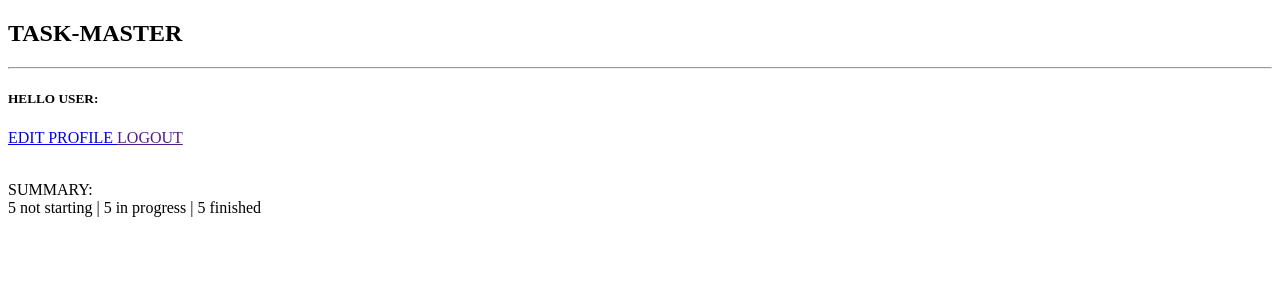
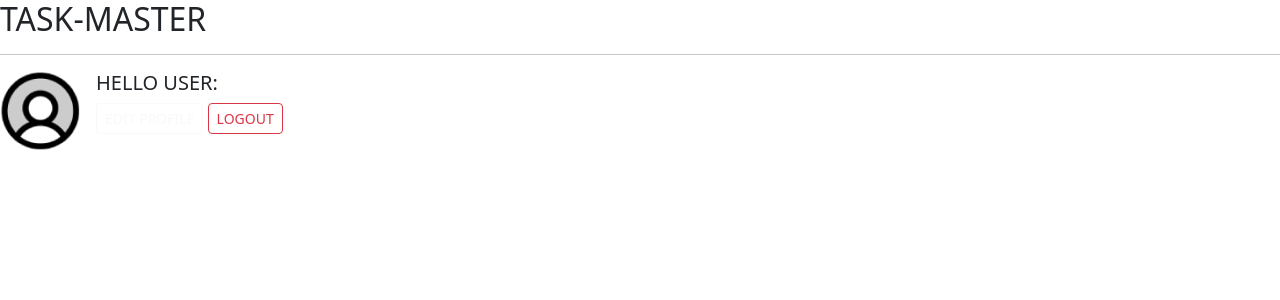
Before and after one commit to ALEX-B-DEVELOPER/taskmaster, a Next.js app in the folder task-master-front/: page /user/user.panel in a window 1280 px wide. Shown: the top 300 px of the page. Built offline with nearby package versions, Linux system fonts and the light colour scheme.

Commit message:
imageprofile front

```diff
--- a/task-master-front/src/app/page.tsx
+++ b/task-master-front/src/app/page.tsx
@@ -1,7 +1,7 @@
 "use client";
 import React from 'react';
 
-import { BrowserRouter, Route, Router, Routes } from 'react-router-dom'
+import { BrowserRouter, Route, Routes } from 'react-router-dom'
 
 import Login from '@/pages/login'
 import Register from '@/pages/register';
@@ -10,6 +10,7 @@ import DashboardComponent from '@/pages/dashboard';
 
 export default function App() {
   return (
+
     <BrowserRouter>
       <Routes>
         <Route index element={<Login/>} />
@@ -18,5 +19,6 @@ export default function App() {
         <Route path="/dashboard" element={<DashboardComponent/>}/>
       </Routes>
     </BrowserRouter>
+
   )
 }
--- a/task-master-front/src/pages/login/index.tsx
+++ b/task-master-front/src/pages/login/index.tsx
@@ -28,8 +28,6 @@ export default function LoginComponent(){
         if (sessionStorage.getItem("user") != null){
             Swal.fire({position:'top-end', icon:'success', title:'SUCCESS LOGIN </br> WELCOME BACK!', showConfirmButton:false, timer: 1500 })
             router.push("/dashboard")
-        }else {
-            router.push("/")
         }
     }
 
--- a/task-master-front/src/pages/user/user.panel.tsx
+++ b/task-master-front/src/pages/user/user.panel.tsx
@@ -1,6 +1,10 @@
+
+import "bootstrap/dist/css/bootstrap.css"
 import Link from "next/link";
 import router from "next/router"
 import React, { useState } from "react";
+import Image from "next/image";
+import UserImg from "@/app/assets/images/profile.png";
 
 
 export default function UserPanel(){
@@ -29,12 +33,13 @@ export default function UserPanel(){
         <div className="container-dashboard">
             <h2>TASK-MASTER</h2>
             <hr />
-            <h5 className="font-weight-bold">HELLO USER: {user}
-            <br />
-            {email}</h5>
+            <div>
+                <Image className="float-start me-3" src={UserImg} alt="User" width={80} />
+                <h5 className="font-weight-bold">HELLO USER: {user}<br />{email}</h5>
+
             <Link className="btn btn-sm btn-outline-light" href={"/user/" + id}> EDIT PROFILE </Link> {' '}
-            <Link className="btn btn-outline-danger btn-sm" href={""} onClick={logout}>LOGOUT</Link> <br /> <br />
-            <p>SUMMARY:<br />5 not starting | 5 in progress | 5 finished </p>
+            <Link className="btn btn-outline-danger btn-sm" href={""} onClick={logout}>LOGOUT</Link> <br />
+            </div>
     </div>
     )
 }
```
Also changed, not shown: task-master-front/src/pages/dashboard/index.tsx (+12 -0 lines), task-master-front/src/app/assets/images/profile.png (added).
